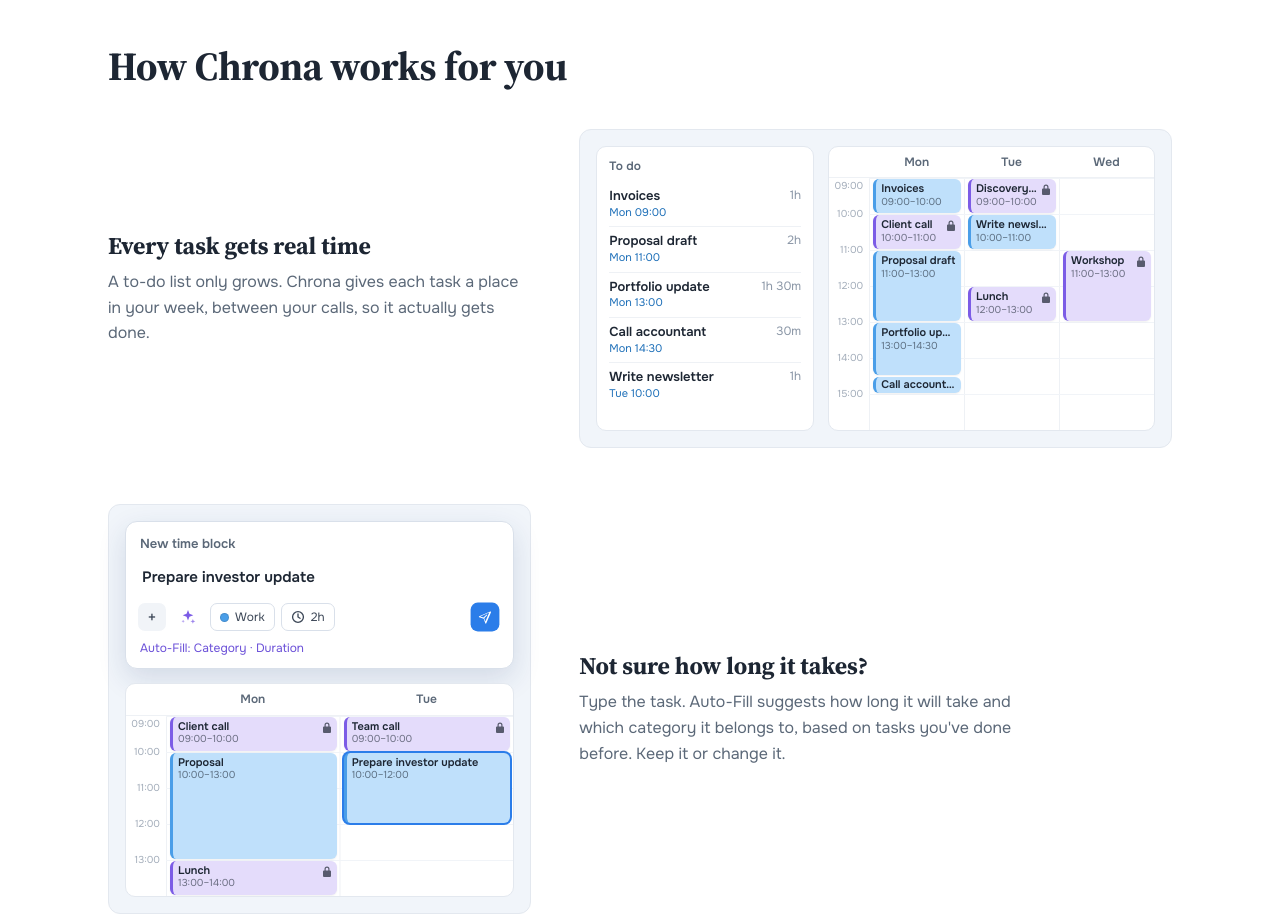
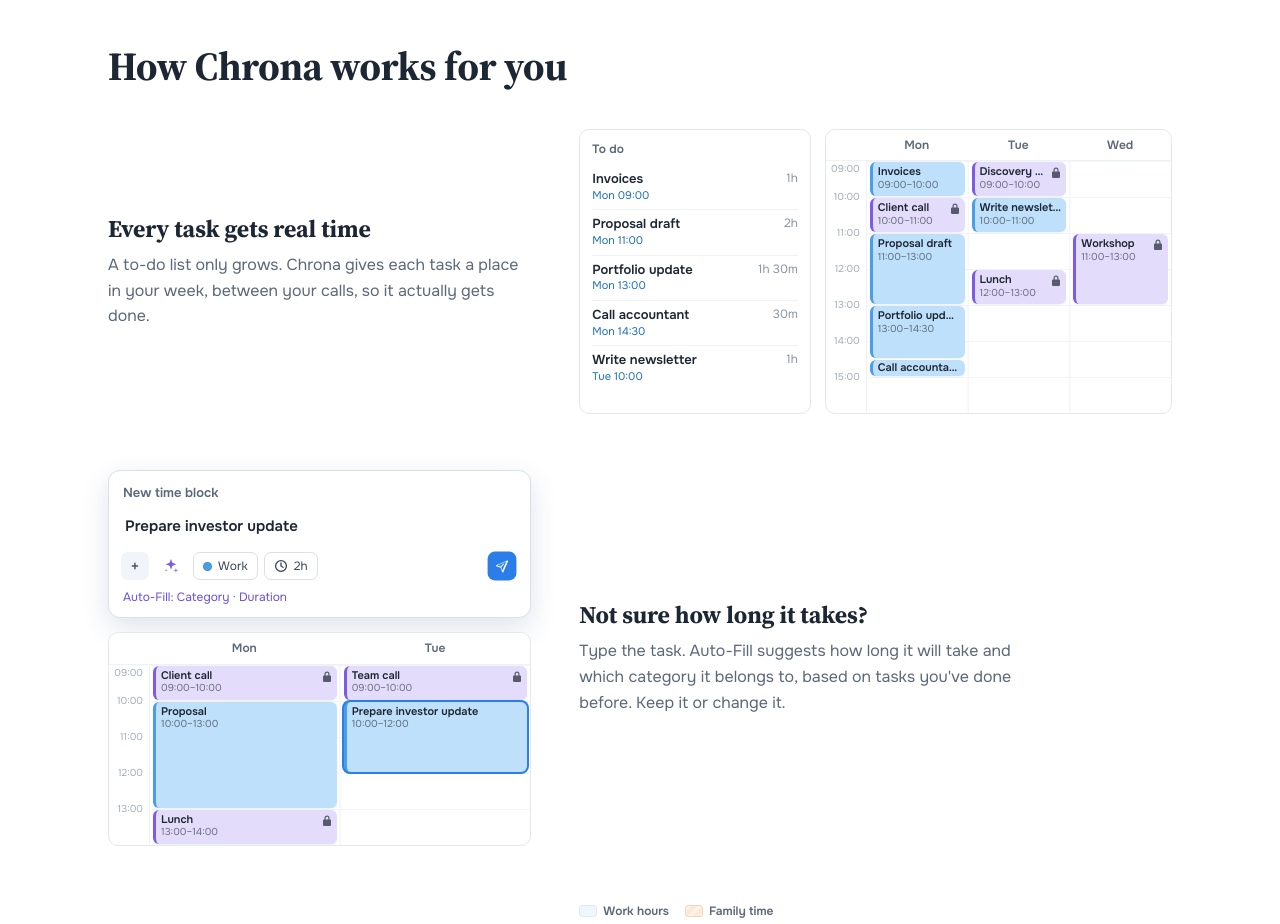
Before and after one commit to almazsr/chrona-demo, a plain HTML site: page index.html in a window 1280 px wide. Shown: the part 860-1784 px from the top of the page. Drawn offline with Linux system fonts and the light colour scheme.

Commit message:
Publish landing and demo from auto-scheduler-v2@7f182fa

```diff
--- a/css/landing.css
+++ b/css/landing.css
@@ -248,7 +248,7 @@ h2 { font-size: clamp(1.75rem, 1.25rem + 1.8vw, 2.5rem); font-weight: 700; lette
 .feat-text p { color: var(--muted); max-width: 44ch; }
 
 .scene { margin: 0; }
-.scene-stage { position: relative; background: var(--panel); border: 1px solid var(--line); border-radius: 12px; padding: 16px; min-height: 120px; }
+.scene-stage { position: relative; min-height: 120px; }
 .scene figcaption { min-height: 2.2em; margin-top: 10px; font-size: .875rem; color: var(--muted); }
 
 .mini { background: var(--white); border: 1px solid var(--line); border-radius: 10px; overflow: hidden; }
```
